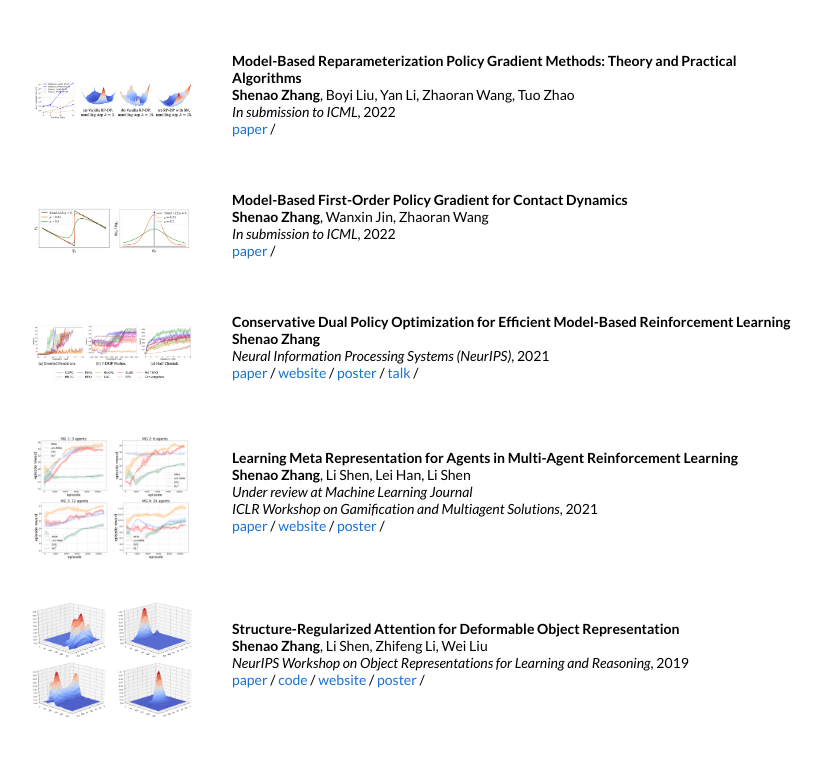
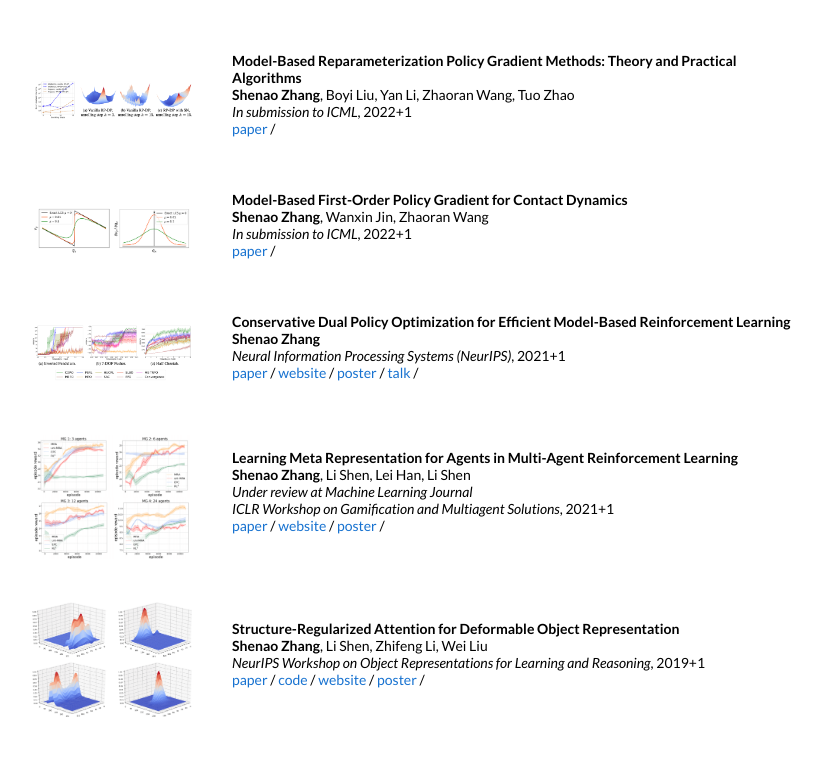
Before and after one commit to shenao-zhang/shenao-zhang.github.io, a Jekyll site: the page built from _posts/2021-12-02-mbpg.markdown, in a window 1280 px wide. Shown: the part 378-1135 px from the top of the page, without its empty margins (228-1051 px from the left). Built offline with Jekyll 4.4.1, drawn with Linux system fonts in a browser that asks for light colours.

Commit message:
Update default.html

```diff
--- a/_layouts/default.html
+++ b/_layouts/default.html
@@ -66,7 +66,7 @@
               {{post.authors}}
 
               <br>
-              <em>{{post.venue}}</em>, {{ post.date | date: "%Y" }}
+              <em>{{post.venue}}</em>, {{ post.date | date: "%Y+1" }}
               <br>
               {% if post.arxiv %}
               <a href="{{post.arxiv}}">paper</a> /
```
